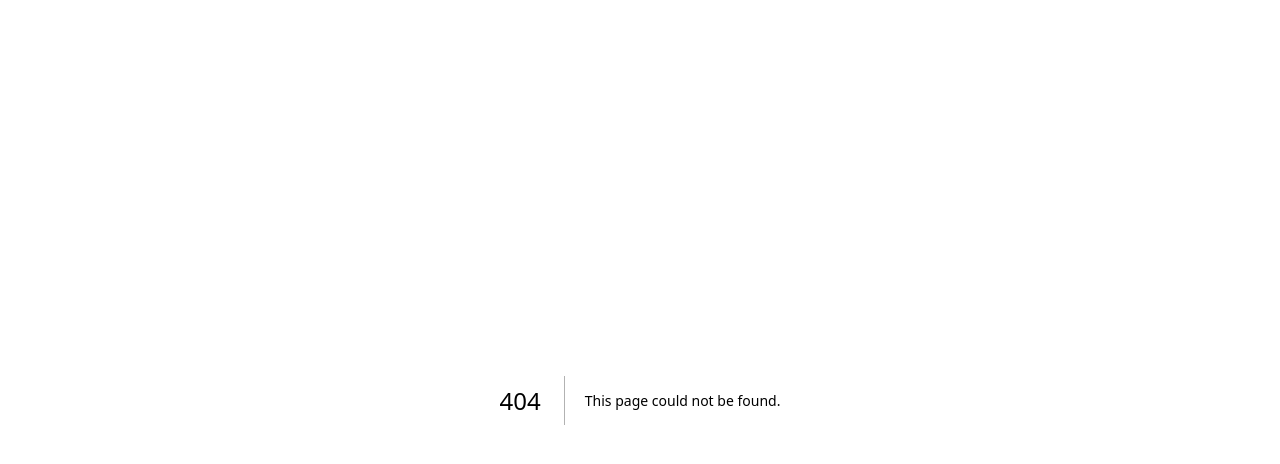
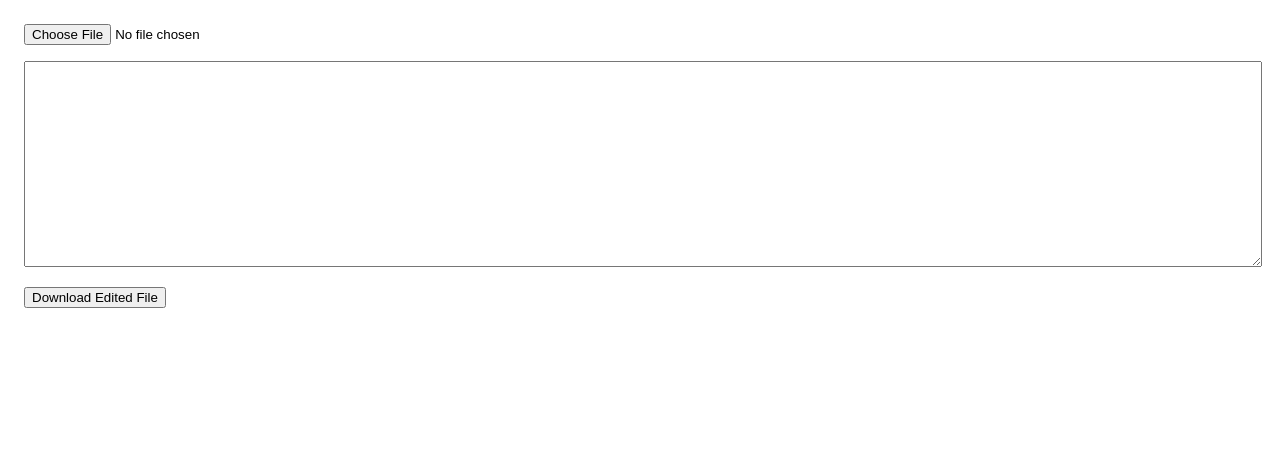
Before and after one commit to monarchfish/hilson, a Next.js app: page /src/EditUpload/EditUpload in a window 1280 px wide. Before the commit this address had no page. Shown: the top 464 px of the page. Built offline with nearby package versions, Linux system fonts and the light colour scheme.

Commit message:
feat: 一個檔案讀取，修改後再下載的範例

```diff
--- /dev/null
+++ b/pages/src/EditUpload/EditUpload.module.scss
@@ -0,0 +1,3 @@
+ .container {
+    padding: 16px;
+ }
--- /dev/null
+++ b/pages/src/EditUpload/EditUpload.tsx
@@ -0,0 +1,55 @@
+'use client'
+
+import React, { useState } from 'react'
+import styles from './EditUpload.module.scss'
+
+export function EditUpload() {
+  const [fileContent, setFileContent] = useState<string>('')
+  const [fileName, setFileName] = useState<string>('edited-file.txt') // 預設檔名
+
+  // 處理檔案選擇並讀取內容
+  const handleFileChange = (e: React.ChangeEvent<HTMLInputElement>) => {
+    const file = e.target.files?.[0]
+    if (file) {
+      const reader = new FileReader()
+      reader.onload = (event) => {
+        const content = event.target?.result as string
+        setFileContent(content) // 將檔案內容設定到 state
+        setFileName(file.name) // 獲取檔案名稱
+      }
+      reader.readAsText(file) // 讀取檔案為文本
+    }
+  }
+
+  // 讓使用者下載編輯後的檔案
+  const handleDownload = () => {
+    const blob = new Blob([fileContent], { type: 'text/plain' })
+    const url = URL.createObjectURL(blob)
+    const link = document.createElement('a')
+    link.href = url
+    link.download = fileName // 設定下載的檔案名稱
+    link.click()
+    URL.revokeObjectURL(url) // 釋放 URL 物件
+  }
+
+  return (
+    <div className={styles.container}>
+      {/* 檔案上傳 */}
+      <input type="file" onChange={handleFileChange} />
+
+      {/* 檔案編輯區 */}
+      <textarea
+        style={{ width: '100%', height: '200px', marginTop: '1rem' }}
+        value={fileContent}
+        onChange={(e) => setFileContent(e.target.value)} // 編輯檔案內容
+      />
+
+      {/* 檔案下載 */}
+      <button onClick={handleDownload} style={{ marginTop: '1rem' }}>
+        Download Edited File
+      </button>
+    </div>
+  )
+}
+
+export default EditUpload
--- a/pages/src/index.ts
+++ b/pages/src/index.ts
@@ -1,2 +1,3 @@
+export * from './EditUpload/EditUpload';
 export * from './Login/Login';
 export * from './Home/Home';
```
Also changed, not shown: apps/web/app/editUpload/page.tsx (added, +7 -0 lines), 1 other file (tests, documents, lock files or other folders).
